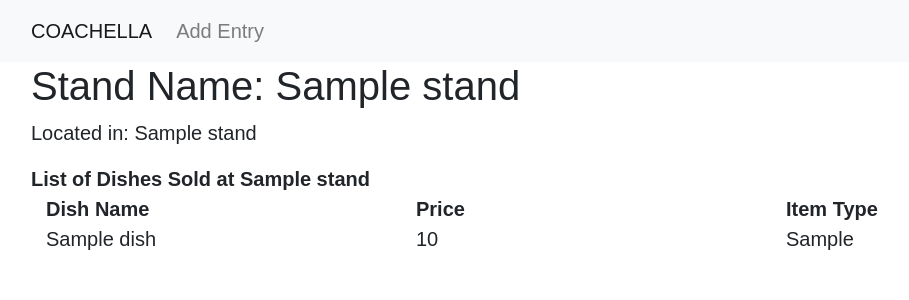
After one commit to henrivrod/coachella, a Flask app: template templates/stand.html in a window 1280 px wide. The commit adds this page. Shown: the top 300 px of the page, without its empty margins (54-963 px from the left). Run offline with Flask 2, Linux system fonts and the light colour scheme; the template is opened without the code that fills it: most values are stand-ins (such as "Sample title", 1, 10 or a date in 2020); parts of the project's set-up code (start-up, migrations or seed data) failed here and were passed over; some libraries are stand-ins or nearby versions.

Commit message:
Added navbar, finished merch and stands. Hyperlinks for stands still do not work so need to figure that out

```diff
--- a/server.py
+++ b/server.py
@@ -221,13 +221,49 @@ def stages():
 
 @app.route('/merch')
 def merch():
-  return render_template("merch.html")
+  print(request.args)
+  cursor = g.conn.execute("SELECT m.tent_id, m.number_of_workers, s.stage_name FROM merch_tent m, stage s where m.stage_id = s.stage_id")
+  tents = []
+  for result in cursor:
+    tents.append(result)  # can also be accessed using result[0]
+  cursor.close()
+
+  print(request.args)
+  cursor = g.conn.execute("SELECT item_id, tent_id, item_name, item_type, number_remaining, price FROM merch_item order by tent_id")
+  items = []
+  for result in cursor:
+    items.append(result)  # can also be accessed using result[0]
+  cursor.close()
+
+  context = dict(tent_info = tents, item_info = items)
+
+  return render_template("merch.html", **context)
+
+@app.route('/stand/<id>')
+def stand(id=0):
+  print(request.args)
+  cursor = g.conn.execute("SELECT s.stand_name, c.area_name FROM stand s, concession_area c where c.area_id = s.area_id AND s.stand_id="+str(id))
+  stand = []
+  for result in cursor:
+    stand.append(result)  # can also be accessed using result[0]
+  cursor.close()
+
+  cursor = g.conn.execute("SELECT dish_name, price, item_type FROM dish where stand_id="+str(id))
+  dish = []
+  for result in cursor:
+    dish.append(result)  # can also be accessed using result[0]
+  cursor.close()
+
+  context = dict(stand_info = stand, dishes = dish)
+
+  return render_template("stand.html", **context)
+
 
 
 @app.route('/food')
 def food():
   print(request.args)
-  concessiondata = {}
+
 
   cursor = g.conn.execute("SELECT area_name, area_id FROM concession_area")
   area_names = []
@@ -249,7 +285,7 @@ def food():
     #concessiondata[result['area_id']].append(result['stage_name'])  # can also be accessed using result[0]
   cursor.close()
 
-  cursor = g.conn.execute("SELECT s.stand_name, s.area_id FROM stand s order by s.area_id")
+  cursor = g.conn.execute("SELECT s.stand_name, s.area_id, s.stand_id FROM stand s order by s.area_id")
   stand_names= []
   for result in cursor:
     stand_names.append(result)  # can also be accessed using result[0]
@@ -260,65 +296,18 @@ def food():
   return render_template("food.html", **context)
 
 # Example of adding new data to the database
-@app.route('/add', methods=['POST'])
+@app.route('/add_data', methods=['POST'])
 def add():
   name = request.form['name']
   g.conn.execute('INSERT INTO test VALUES (NULL, ?)', name)
   return redirect('/')
+
 
 @app.route('/login')
 def login():
     abort(401)
     this_is_never_executed()
 
-@app.route('/tickets')
-def tickets():
-  # DEBUG: this is debugging code to see what request looks like
-  print(request.args)
-
-  cursor = g.conn.execute("SELECT ticket_type, purchaser_name, purchaser_age FROM ticket ORDER BY ticket_type")
-  tickets = []
-  for result in cursor:
-    tickets.append(result)  # can also be accessed using result[0]
-  cursor.close()
-
-  context = dict(data = tickets)
-
-  return render_template("tickets.html", **context)
-
-@app.route('/stages')
-def stages():
-  # DEBUG: this is debugging code to see what request looks like
-  print(request.args)
-
-  cursor = g.conn.execute("SELECT stage_id, stage_name FROM stage")
-  stages = []
-  for result in cursor:
-    stages.append(result)  # can also be accessed using result[0]
-  cursor.close()
-
-  cursor = g.conn.execute("SELECT song_name, artist_id FROM song")
-  songs = []
-  for result in cursor:
-    songs.append(result)  # can also be accessed using result[0]
-  cursor.close()
-
-  cursor = g.conn.execute("SELECT artist_id,artist_name, set_start_time, set_end_time, stage_id, set_day FROM artist ORDER BY set_start_time")
-  friday = [[],[],[],[],[],[],[]];
-  saturday = [[],[],[],[],[],[],[]];
-  sunday = [[],[],[],[],[],[],[]];
-  for result in cursor:
-    if (result.set_day=="Friday"):
-      friday[result.stage_id-1].append(result)
-    if (result.set_day=="Saturday"):
-      saturday[result.stage_id-1].append(result)
-    if (result.set_day=="Sunday"):
-      sunday[result.stage_id-1].append(result)
-  cursor.close()
-
-  context = dict(stages = stages, friday=friday, saturday=saturday, sunday=sunday, songs=songs)
-
-  return render_template("stages.html", **context)
 
 if __name__ == "__main__":
   import click
--- a/templates/index.html
+++ b/templates/index.html
@@ -1,3 +1,7 @@
+{% extends "layout.html" %}
+
+{% block content %}
+
 <html>
   <style>
     body{
@@ -27,3 +31,5 @@
 
 
 </html>
+
+{% endblock %}
--- /dev/null
+++ b/templates/layout.html
@@ -0,0 +1,50 @@
+<!doctype html>
+<html lang="en">
+  <head>
+    <!-- Required meta tags -->
+    <meta charset="utf-8">
+    <meta name="viewport" content="width=device-width, initial-scale=1">
+     <link rel="icon" href="data:,">
+
+<!-- jquery -->
+  <script src="http://code.jquery.com/jquery-3.3.1.min.js"></script>
+  <script src="https://code.jquery.com/ui/1.12.0/jquery-ui.min.js"></script>
+  <script type="text/javascript" src="{{ url_for('static', filename = 'layout.js') }}"></script>
+  <link rel="stylesheet" href="http://code.jquery.com/ui/1.12.1/themes/base/jquery-ui.css">
+
+  <!-- Bootstrap CSS -->
+  <link rel="stylesheet" href="https://stackpath.bootstrapcdn.com/bootstrap/4.2.1/css/bootstrap.min.css">
+
+
+  <link rel="stylesheet" href="{{url_for('static', filename='main.css')}}">
+
+
+
+    <title>Coachella</title>
+  </head>
+  <body>
+
+
+
+<nav class="navbar navbar-expand-lg navbar-light bg-light">
+  <div class="container">
+    <a class="navbar-brand" id="websitehead" href="/">COACHELLA</a>
+    <button class="navbar-toggler" type="button" data-bs-toggle="collapse" data-bs-target="#navbarNavAltMarkup" aria-controls="navbarNavAltMarkup" aria-expanded="false" aria-label="Toggle navigation">
+      <span class="navbar-toggler-icon"></span>
+    </button>
+    <div class="collapse navbar-collapse" id="navbarNavAltMarkup">
+      <div class="navbar-nav">
+        <a class="nav-link" id="navadd" href="/add_data">Add Entry</a>
+      </div>
+
+    </div>
+  </div>
+</nav>
+
+    <div class="container">
+        {% block content %}
+        {% endblock %}
+    </div>
+
+  </body>
+</html>
--- /dev/null
+++ b/templates/stand.html
@@ -0,0 +1,49 @@
+{% extends "layout.html" %}
+
+{% block content %}
+
+<html>
+    <head><link rel="stylesheet" href="https://cdn.jsdelivr.net/npm/bootstrap@4.3.1/dist/css/bootstrap.min.css" integrity="sha384-ggOyR0iXCbMQv3Xipma34MD+dH/1fQ784/j6cY/iJTQUOhcWr7x9JvoRxT2MZw1T" crossorigin="anonymous"></head>
+
+  <style>
+    body{
+      font-size: 15pt;
+      font-family: arial;
+    }
+  </style>
+
+
+<body>
+    {% for stand in stand_info %}
+    <h1>Stand Name: {{stand.stand_name}}</h1>
+    <p>Located in: {{stand.area_name}}</p>
+    <b>List of Dishes Sold at {{stand.stand_name}}</b>
+    {% endfor %}
+    <div class='container'>
+        <div class='row'>
+            <div class='col-md-4'><b>Dish Name</b></div>
+            <div class='col-md-4'><b>Price</b></div>
+            <div class='col-md-4'><b>Item Type</b></div>
+        </div>
+        {% for dish in dishes %}
+        <div class="row">
+            <div class="col-md-4">
+                {{dish.dish_name}}
+            </div>
+            <div class="col-md-4">
+                {{dish.price}}
+            </div>
+            <div class="col-md-4">
+                {{dish.item_type}}
+            </div>
+        </div>
+        {% endfor %}
+
+    </div>
+
+</body>
+
+
+</html>
+
+{% endblock %}
```
Also changed, not shown: templates/food.html (+7 -1 lines), templates/merch.html (+52 -1 lines), templates/stages.html (+6 -14 lines), templates/tickets.html (+7 -4 lines).
